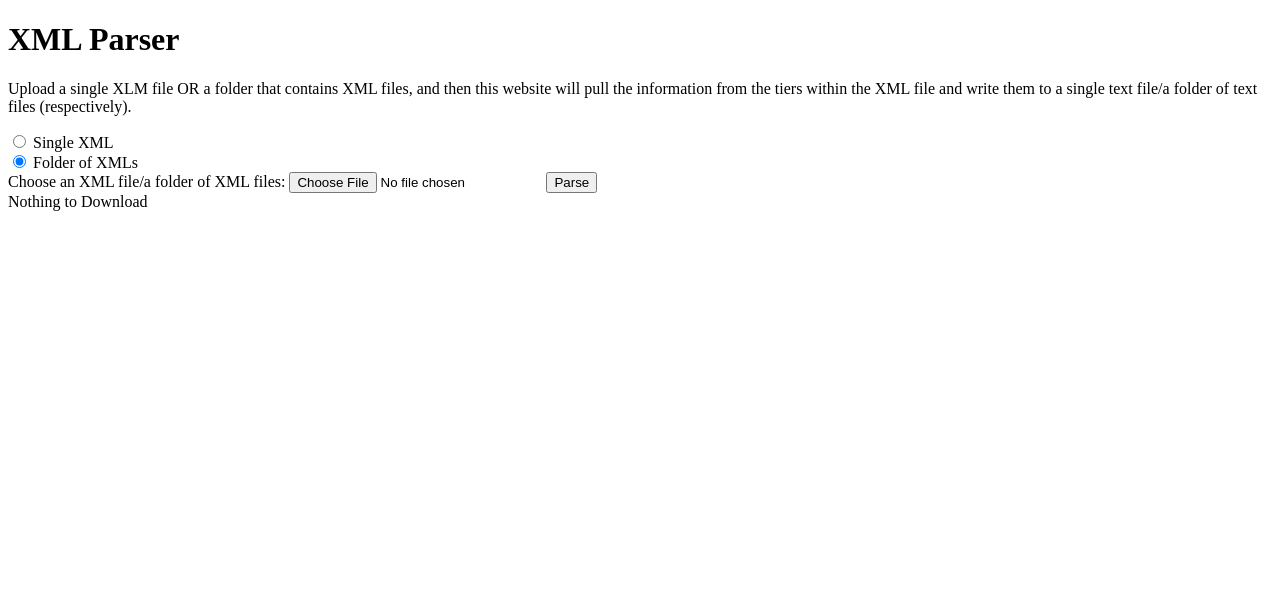
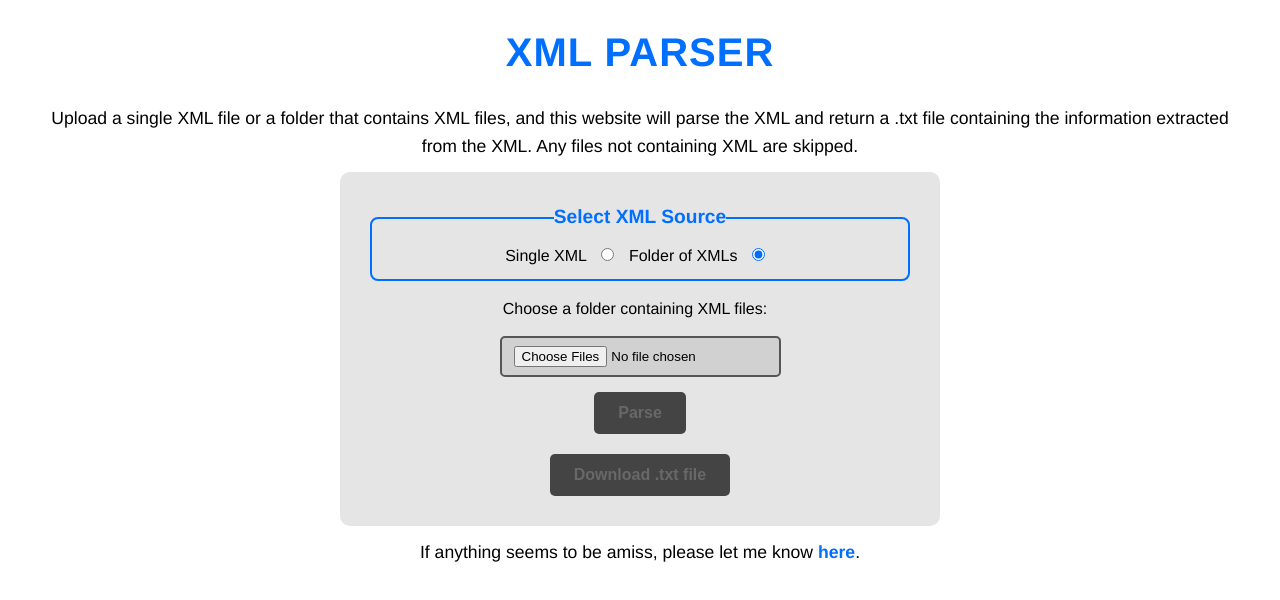
Before and after one commit to gastrolith/XML-Parser, a plain HTML site: page index.html in a window 1280 px wide. Both pictures are taken after a click on the radio button "Folder of XMLs". Drawn offline with Linux system fonts and the light colour scheme.

Commit message:
Finished everything (styling, HTML, all the logic)

```diff
--- a/index.html
+++ b/index.html
@@ -3,23 +3,91 @@
 <head>
     <meta charset="UTF-8">
     <title>XML Parser</title>
+    <link rel="stylesheet" href="styling.css">
 </head>
 <body>
     <h1>XML Parser</h1>
-    <p>Upload a single XLM file OR a folder that contains XML files, and then this website will pull the information from the tiers within the XML file and write them to a single text file/a folder of text files (respectively).</p>
+    <p>Upload a single XML file or a folder that contains XML files, and this website will parse the XML and return a .txt file containing the information extracted from the XML. Any files not containing XML are skipped.</p>
     <div id="main-box">
         <div id="upload-box">
-            <input type="radio" id="fileoption" name="choice" value="fileoption">
-            <label for="fileoption">Single XML</label><br>
-            <input type="radio" id="folderoption" name="choice" value="folderoption">
-            <label for="folderoption">Folder of XMLs</label><br>
-            <label for="avatar">Choose an XML file/a folder of XML files:</label>
-            <input type="file" id="XML" name="XML"/>
-            <button id="parse-button">Parse</button>
+            <fieldset>
+                <legend>Select XML Source</legend>
+                <label for="fileoption">Single XML</label>
+                <input type="radio" id="fileoption" name="choice" value="fileoption" checked>
+                <label for="folderoption">Folder of XMLs</label>
+                <input type="radio" id="folderoption" name="choice" value="folderoption">
+            </fieldset>
+            <!-- <label for="fileoption">Single XML</label>
+            <input type="radio" id="fileoption" name="choice" value="fileoption" checked="true">
+            <label for="folderoption">Folder of XMLs</label>
+            <input type="radio" id="folderoption" name="choice" value="folderoption">  -->
+
+            <label id="XMLfile-label" for="XMLfile">Choose an XML file:</label>
+            <input type="file" id="XMLfile" name="XMLfile"/>
+
+            <label id="XMLfolder-label" for="XMLfolder" style="display: none;">Choose a folder containing XML files:</label>
+            <input type="file" id="XMLfolder" name="XMLfolder" style="display: none;" webkitdirectory directory multiple/>
+
+            <button id="parse-button" onclick="main()" type="button" disabled>Parse</button>
         </div>
         <div id="download-box">
-            <a id="download-link">Nothing to Download</a>
+            <button id="download-button" name="download-button" onclick="download()" type="button" disabled>Download .txt file</button>
+            <a id="download-link" style="display: none;"></a>
         </div>
     </div>
+    <p>If anything seems to be amiss, please let me know <a href="mailto:omar.rawi@hotmail.com">here</a>.</p>
 </body>
+<script>
+    const fileOption = document.getElementById('fileoption');
+    const folderOption = document.getElementById('folderoption');
+    const XMLFileInput = document.getElementById('XMLfile');
+    const XMLFolderInput = document.getElementById('XMLfolder');
+    const XMLFileLabel = document.getElementById('XMLfile-label');
+    const XMLFolderLabel = document.getElementById('XMLfolder-label');
+
+    // Start the event listener for when either radio button changes
+    fileOption.addEventListener('change', function() {
+        XMLFolderLabel.style.display = 'none';
+        XMLFolderInput.style.display = 'none';
+        XMLFileInput.style.display = 'block';
+        XMLFileLabel.style.display = 'block';
+
+        reset();
+    });
+
+    folderOption.addEventListener('change', function() {
+        XMLFileLabel.style.display = 'none';
+        XMLFileInput.style.display = 'none';
+        XMLFolderInput.style.display = 'block';
+        XMLFolderLabel.style.display = 'block';
+
+        reset();
+    });
+
+    XMLFileInput.addEventListener('change', function() {
+        if (XMLFileInput.files.length > 0) {
+            document.getElementById('parse-button').disabled = false;
+        } else {
+            document.getElementById('parse-button').disabled = true;
+        }
+        document.getElementById('download-button').disabled = true;
+    });
+
+    XMLFolderInput.addEventListener('change', function() {
+        if (XMLFolderInput.files.length > 0) {
+            document.getElementById('parse-button').disabled = false;
+        } else {
+            document.getElementById('parse-button').disabled = true;
+        }
+        document.getElementById('download-button').disabled = true;
+    });
+
+    function reset() {
+        document.getElementById('parse-button').disabled = true;
+        document.getElementById('download-button').disabled = true;
+        XMLFileInput.value = "";
+        XMLFolderInput.value = "";
+    }
+</script>
+<script src="xmlparser.js"></script>
 </html>
--- /dev/null
+++ b/styling.css
@@ -0,0 +1,119 @@
+/* Global Reset */
+* {
+    margin: 0;
+    padding: 0;
+    box-sizing: border-box;
+}
+
+/* Body Styling */
+body {
+    font-family: 'Helvetica Neue', Helvetica, Arial, sans-serif;
+    background: white;
+    color: black;
+    line-height: 1.6;
+    padding: 20px;
+    text-align: center;
+}
+
+/* Heading Styling */
+h1 {
+    font-size: 2.5rem;
+    margin-bottom: 20px;
+    letter-spacing: 1px;
+    color: rgb(0, 110, 255);
+    font-weight: 600;
+    text-transform: uppercase;
+}
+
+/* Main Box Styling */
+#main-box {
+    max-width: 600px;
+    margin: 0 auto;
+    background: #e5e5e5;
+    border-radius: 10px;
+    padding: 30px;
+}
+
+/* Upload Box Styling */
+#upload-box {
+    margin-bottom: 20px;
+}
+
+fieldset {
+    border: 2px solid rgb(0, 110, 255);
+    padding: 10px;
+    border-radius: 8px;
+    margin-bottom: 15px;
+}
+
+legend {
+    font-size: 1.2rem;
+    color: rgb(0, 110, 255);
+    font-weight: 700;
+}
+
+label {
+    font-size: 1rem;
+    color: black;
+    margin-right: 10px;
+}
+
+/* Radio Button Styling */
+input[type="radio"] {
+    margin-right: 10px;
+    accent-color: rgb(0, 110, 255);
+}
+
+/* File Input */
+input[type="file"] {
+    display: block;
+    margin: 15px auto;
+    background: #d1d1d1;
+    color: black;
+    border: 2px solid #555;
+    border-radius: 5px;
+    padding: 8px 12px;
+}
+
+/* Button Styling */
+button {
+    background: rgb(0, 110, 255);
+    color: white;
+    border: none;
+    padding: 12px 24px;
+    border-radius: 5px;
+    cursor: pointer;
+    font-size: 1rem;
+    font-weight: bold;
+}
+
+button:hover {
+    background: rgb(0, 110, 255);
+}
+
+button:disabled {
+    background: #444;
+    color: #686868;
+    cursor: not-allowed;
+}
+
+/* Download Box */
+#download-box {
+    margin-top: 20px;
+}
+
+/* Links Styling */
+a {
+    color: rgb(0, 110, 255);
+    text-decoration: none;
+    font-weight: bold;
+}
+
+a:hover {
+    text-decoration: underline;
+}
+
+p {
+    margin: 12px;
+    font-size: 1.1rem;
+}
--- /dev/null
+++ b/xmlparser.js
@@ -0,0 +1,100 @@
+function writeInfoToTXT(info, outputFile) {
+
+}
+
+function extractInfo(fileContents) {
+    try {
+        const parser = new DOMParser();
+        const xmlDoc = parser.parseFromString(fileContents, "text/xml");
+
+        const tiers = xmlDoc.getElementsByTagName("CONTROLLED_VOCABULARY");
+
+        let info = "";
+
+        for (let tier of tiers) {
+            info = info + tier.getAttribute("CV_ID") + "\n";
+
+            const terms = tier.getElementsByTagName("CVE_VALUE");
+
+            for (let term of terms) {
+                if (term.textContent == "") {
+                    info = info + "   " + term.getAttribute("DESCRIPTION") + "\n";
+                } else if (term.getAttribute("DESCRIPTION") == "") {
+                    info = info + "   " + term.textContent + "\n";
+                } else {
+                    info = info + "   " + term.textContent + " / " + term.getAttribute("DESCRIPTION") + "\n";
+                }
+          }
+        }
+
+        return info;
+    }
+    catch (error) {
+        console.error("Error parsing file:", error);
+        return null;
+    }
+}
+
+function main() {
+    // Grab file(s) from input
+    const fileOption = document.getElementById('fileoption');
+    let fileInput;
+
+    if (fileOption.checked) {
+        fileInput = document.getElementById('XMLfile');
+    } else {
+        fileInput = document.getElementById('XMLfolder');
+    }
+
+    const readPromises = [];
+
+    for (let file of fileInput.files) {
+        const promise = new Promise((resolve, reject) => {
+            const reader = new FileReader();
+
+            reader.onload = function(event) {
+                let appendage = extractInfo(event.target.result);
+
+                if (appendage != "") {
+                    resolve(`-- ${file.name} --\n${appendage}`);
+                } else {
+                    resolve("");
+                }
+            };
+
+            reader.onerror = function(error) {
+                console.error(error);
+            };
+
+            reader.readAsText(file);
+        });
+
+        readPromises.push(promise);
+    }
+
+    Promise.all(readPromises)
+    .then(results => {
+        const toWrite = results.filter(text => text !== "");
+        if (toWrite.length === 0) {
+            alert("No valid XML data found in the selected file(s).");
+            return;
+        } else {
+            const blob = new Blob([toWrite.join("\n\n**********\n\n")], { type: 'text/plain' });
+
+            const link = document.getElementById('download-link');
+            link.href = URL.createObjectURL(blob);
+            link.download = "parsedXML.txt";
+
+            const downloadButton = document.getElementById('download-button');
+            downloadButton.disabled = false;
+        }
+    })
+    .catch(error => {
+        console.error("Error reading one or more files:", error);
+    });
+}
+
+function download() {
+    const link = document.getElementById('download-link');
+    link.click();
+}
```
